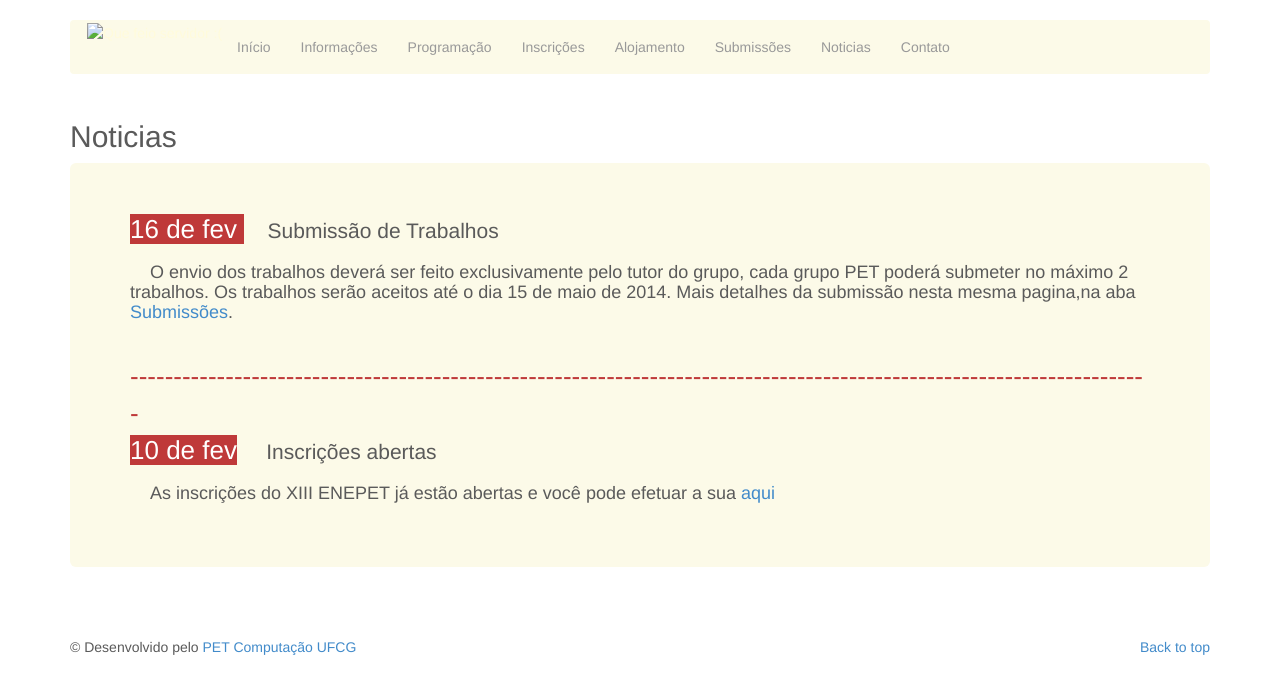
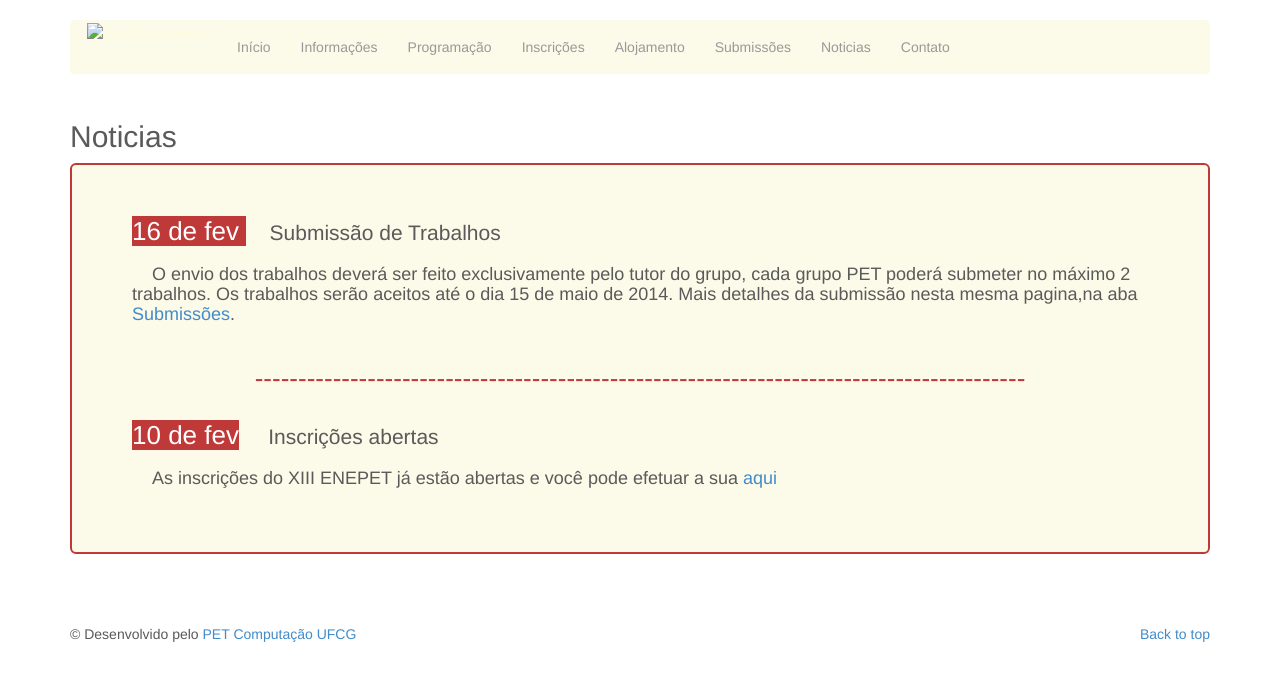
Before and after one commit to PETComputacaoUFCG/SiteENEPET2014, a Jekyll site: the page docs/html/noticias/index.html, which Jekyll copies as it is, in a window 1280 px wide. Shown: the top 694 px of the page. Built offline with Jekyll 4.4.1, drawn with Linux system fonts in a browser that asks for light colours; nearby versions of some CDN libraries; Markdown is read by kramdown in place of the engine named in the settings.

Commit message:
colocadas as bordas e padronizada a fonte

```diff
--- a/docs/html/noticias/index.html
+++ b/docs/html/noticias/index.html
@@ -78,7 +78,9 @@
   		 Mais detalhes da submissão nesta mesma pagina,na aba <a href="../submissao/">Submissões</a>.</h4> </p>
 
 		<br>
-		<font style="font-size: 26px; color: #BF3939"> ----------------------------------------------------------------------------------------------------------------------</font>
+		<div align="center">
+		<font style="font-size: 26px; color: #BF3939"> -----------------------------------------------------------------------------------------</font>
+		</div>
 		<br>
 
 		<p><font style="font-size: 26px; color: white ;background-color:#BF3939 ">
@@ -87,10 +89,14 @@
 
 		<p><h4> &nbsp;&nbsp;&nbsp;&nbsp;As inscrições do XIII ENEPET já estão abertas e você pode efetuar a sua <a href="../inscricoes/">aqui </a></h4></p>
 
-
-
-
-
+<style>
+	.jumbotron{
+		background-color: #FCFAE8;
+		border-style: solid;
+		border-width: 2px;
+		border-color: #BF3939;
+	}
+</style>
 
     </div><!-- /.container -->
 
--- a/docs/html/submissao/index.html
+++ b/docs/html/submissao/index.html
@@ -77,11 +77,9 @@
 				<div class="col-lg-4">
 					<h2>Normas</h2>
 
-					<p align="justify" >
-
 						Os artigos deverão seguir os padrões do documento abaixo, é importante que todas as regras sejam respeitadas,
 						pois os trabalhos que não estivem no formato exigido ou que sejam enviados fora do prazo não serão analisados pela Comissão Avaliadora.
-					</p>
+
 					<br>
 					<br>
 					<p>
```
Also changed, not shown: docs/html/inscricoes/index.html (+8 -1 lines).
